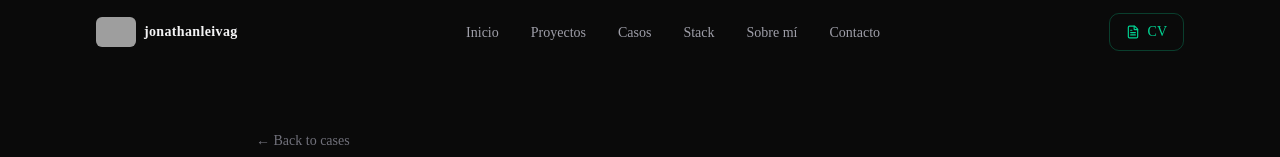
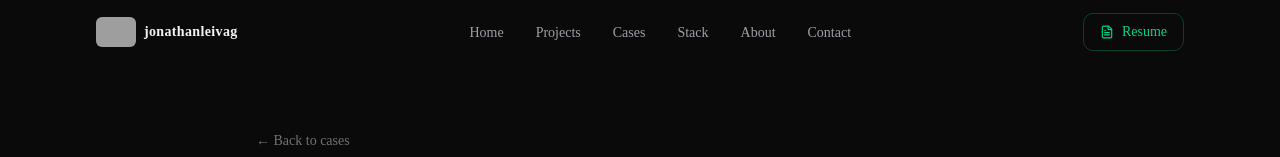
Before and after one commit to jonathanleivag/jonathanleivag, a Next.js app: page /en/projects/vue-framework-migration in a window 1280 px wide. Shown: the top 157 px of the page. Built offline with nearby package versions, Linux system fonts and the light colour scheme; grey boxes are pictures that could not be loaded.

Commit message:
feat(i18n): connect Navbar to translations

```diff
--- a/components/layout/Navbar.tsx
+++ b/components/layout/Navbar.tsx
@@ -3,24 +3,27 @@
 import Image from 'next/image'
 import { useEffect, useRef, useState } from 'react'
 import { FileText, Menu, X } from 'lucide-react'
+import { useTranslations } from 'next-intl'
 import { cn } from '@/lib/utils'
 import { profile } from '@/content/profile'
 import { assets } from '@/content/assets'
 
-const NAV_LINKS = [
-  { label: 'Inicio', href: '#hero' },
-  { label: 'Proyectos', href: '#projects' },
-  { label: 'Casos', href: '#case-studies' },
-  { label: 'Stack', href: '#skills' },
-  { label: 'Sobre mí', href: '#about' },
-  { label: 'Contacto', href: '#contact' },
-]
-
 export function Navbar() {
+  const t = useTranslations('nav')
+  const ta = useTranslations('a11y')
   const [scrolled, setScrolled] = useState(false)
   const [open, setOpen] = useState(false)
   const toggleRef = useRef<HTMLButtonElement>(null)
   const firstDrawerLinkRef = useRef<HTMLAnchorElement>(null)
+
+  const NAV_LINKS = [
+    { label: t('home'), href: '#hero' },
+    { label: t('projects'), href: '#projects' },
+    { label: t('caseStudies'), href: '#case-studies' },
+    { label: t('skills'), href: '#skills' },
+    { label: t('about'), href: '#about' },
+    { label: t('contact'), href: '#contact' },
+  ]
 
   useEffect(() => {
     const onScroll = () => setScrolled(window.scrollY > 20)
@@ -29,9 +32,7 @@ export function Navbar() {
   }, [])
 
   useEffect(() => {
-    const onKey = (e: KeyboardEvent) => {
-      if (e.key === 'Escape') setOpen(false)
-    }
+    const onKey = (e: KeyboardEvent) => { if (e.key === 'Escape') setOpen(false) }
     document.addEventListener('keydown', onKey)
     return () => document.removeEventListener('keydown', onKey)
   }, [])
@@ -47,99 +48,54 @@ export function Navbar() {
   }, [open])
 
   useEffect(() => {
-    if (open) {
-      firstDrawerLinkRef.current?.focus()
-    } else {
-      toggleRef.current?.focus()
-    }
+    if (open) { firstDrawerLinkRef.current?.focus() }
+    else { toggleRef.current?.focus() }
   }, [open])
 
   return (
     <>
-      <header
-        className={cn(
-          'fixed top-0 z-50 w-full transition-all duration-300',
-          scrolled
-            ? 'bg-black/80 backdrop-blur-md border-b border-white/5'
-            : 'bg-transparent'
-        )}
-      >
+      <header className={cn('fixed top-0 z-50 w-full transition-all duration-300', scrolled ? 'bg-black/80 backdrop-blur-md border-b border-white/5' : 'bg-transparent')}>
         <nav aria-label="Navegación principal" className="max-w-6xl mx-auto px-4 sm:px-6 lg:px-8 h-16 flex items-center justify-between">
           <a href="#hero" className="flex items-center gap-2 hover:opacity-80 transition-opacity focus-visible:outline-none focus-visible:ring-2 focus-visible:ring-emerald-400 focus-visible:ring-offset-1 focus-visible:ring-offset-black rounded">
-            <Image
-              src={assets.logo.src}
-              alt={assets.logo.alt}
-              width={assets.logo.width}
-              height={assets.logo.height}
-              priority
-              className="rounded-sm"
-            />
+            <Image src={assets.logo.src} alt={ta('logoAlt')} width={assets.logo.width} height={assets.logo.height} priority className="rounded-sm" />
             <span className="text-sm font-semibold text-zinc-100 tracking-wide">{profile.handle}</span>
           </a>
 
           <ul className="hidden lg:flex items-center gap-8">
             {NAV_LINKS.map((link) => (
               <li key={link.href}>
-                <a
-                  href={link.href}
-                  className="text-sm text-zinc-400 hover:text-emerald-400 transition-colors focus-visible:outline-none focus-visible:ring-2 focus-visible:ring-emerald-400 focus-visible:ring-offset-1 focus-visible:ring-offset-black"
-                >
+                <a href={link.href} className="text-sm text-zinc-400 hover:text-emerald-400 transition-colors focus-visible:outline-none focus-visible:ring-2 focus-visible:ring-emerald-400 focus-visible:ring-offset-1 focus-visible:ring-offset-black">
                   {link.label}
                 </a>
               </li>
             ))}
           </ul>
 
-          <a
-            href={profile.social.cv}
-            target="_blank"
-            rel="noopener noreferrer"
-            className="hidden lg:flex items-center gap-2 text-sm border border-[var(--accent-emerald-border)] text-emerald-400 px-4 py-2 rounded-lg hover:bg-[var(--accent-emerald-dim)] transition-colors focus-visible:outline-none focus-visible:ring-2 focus-visible:ring-emerald-400 focus-visible:ring-offset-1 focus-visible:ring-offset-black"
-          >
+          <a href={profile.social.cv} target="_blank" rel="noopener noreferrer" className="hidden lg:flex items-center gap-2 text-sm border border-[var(--accent-emerald-border)] text-emerald-400 px-4 py-2 rounded-lg hover:bg-[var(--accent-emerald-dim)] transition-colors focus-visible:outline-none focus-visible:ring-2 focus-visible:ring-emerald-400 focus-visible:ring-offset-1 focus-visible:ring-offset-black">
             <FileText size={14} />
-            CV
+            {t('cv')}
           </a>
 
-          <button
-            ref={toggleRef}
-            className="lg:hidden text-zinc-400 hover:text-zinc-100 transition-colors p-2 focus-visible:outline-none focus-visible:ring-2 focus-visible:ring-emerald-400 focus-visible:ring-offset-1 focus-visible:ring-offset-black"
-            onClick={() => setOpen((v) => !v)}
-            aria-label={open ? 'Cerrar menú' : 'Abrir menú'}
-            aria-expanded={open}
-            aria-controls="mobile-nav"
-          >
+          <button ref={toggleRef} className="lg:hidden text-zinc-400 hover:text-zinc-100 transition-colors p-2 focus-visible:outline-none focus-visible:ring-2 focus-visible:ring-emerald-400 focus-visible:ring-offset-1 focus-visible:ring-offset-black" onClick={() => setOpen((v) => !v)} aria-label={open ? ta('menuClose') : ta('menuOpen')} aria-expanded={open} aria-controls="mobile-nav">
             {open ? <X size={20} /> : <Menu size={20} />}
           </button>
         </nav>
       </header>
 
       {open && (
-        <div
-          id="mobile-nav"
-          className="lg:hidden fixed inset-0 top-16 bg-[#0a0a0a] z-[60] flex flex-col p-8"
-        >
+        <div id="mobile-nav" className="lg:hidden fixed inset-0 top-16 bg-[#0a0a0a] z-[60] flex flex-col p-8">
           <ul className="flex flex-col gap-8 mt-4">
             {NAV_LINKS.map((link, index) => (
               <li key={link.href}>
-                <a
-                  ref={index === 0 ? firstDrawerLinkRef : undefined}
-                  href={link.href}
-                  className="text-2xl font-medium text-zinc-300 hover:text-emerald-400 transition-colors block focus-visible:outline-none focus-visible:ring-2 focus-visible:ring-emerald-400 focus-visible:ring-offset-1 focus-visible:ring-offset-black"
-                  onClick={() => setOpen(false)}
-                >
+                <a ref={index === 0 ? firstDrawerLinkRef : undefined} href={link.href} className="text-2xl font-medium text-zinc-300 hover:text-emerald-400 transition-colors block focus-visible:outline-none focus-visible:ring-2 focus-visible:ring-emerald-400 focus-visible:ring-offset-1 focus-visible:ring-offset-black" onClick={() => setOpen(false)}>
                   {link.label}
                 </a>
               </li>
             ))}
           </ul>
-          <a
-            href={profile.social.cv}
-            target="_blank"
-            rel="noopener noreferrer"
-            className="mt-auto flex items-center gap-2 text-sm border border-[var(--accent-emerald-border)] text-emerald-400 px-5 py-3 rounded-lg hover:bg-[var(--accent-emerald-dim)] transition-colors self-start"
-          >
+          <a href={profile.social.cv} target="_blank" rel="noopener noreferrer" className="mt-auto flex items-center gap-2 text-sm border border-[var(--accent-emerald-border)] text-emerald-400 px-5 py-3 rounded-lg hover:bg-[var(--accent-emerald-dim)] transition-colors self-start">
             <FileText size={14} />
-            Descargar CV
+            {t('cv')}
           </a>
         </div>
       )}
```
